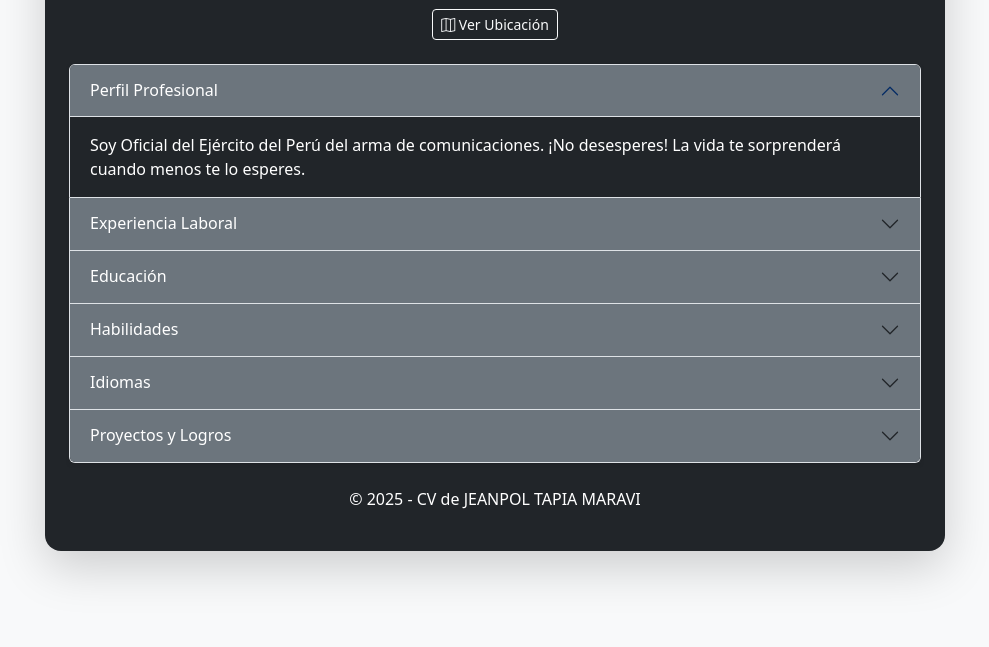
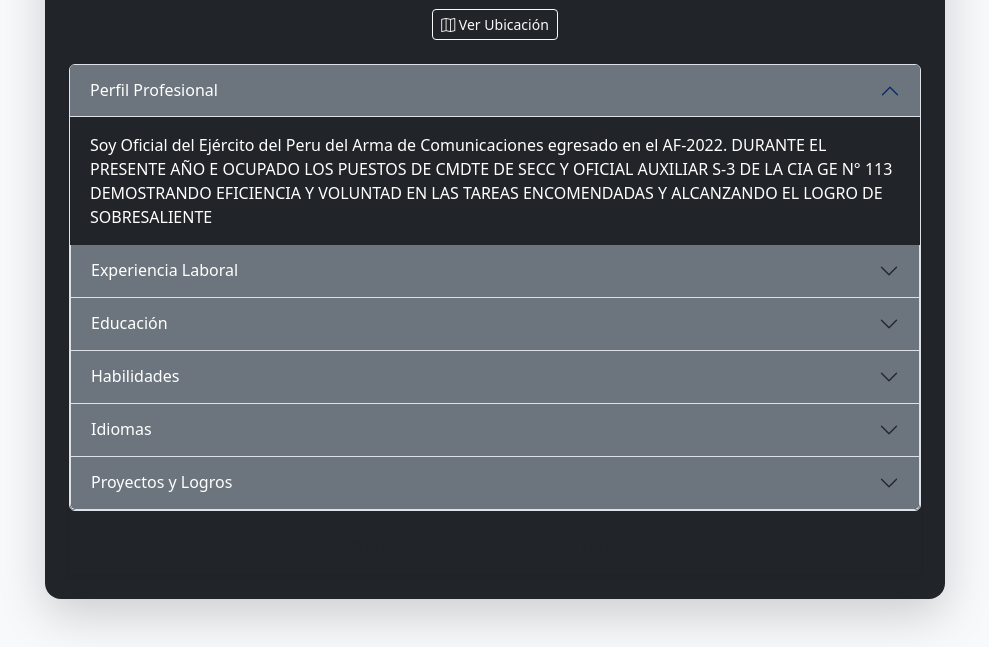
Before and after one commit to miguel-jaeger/COEDE-Equipo-4, a plain HTML site: page PAGES/tapia.html in a window 1280 px wide. Shown: the part 377-1024 px from the top of the page, without its empty margins (145-1134 px from the left). Before the commit the page ends 976 px from the top, so only its background shows below. Drawn offline with nearby package versions, Linux system fonts and the light colour scheme.

Commit message:
descripcion

```diff
--- a/PAGES/tapia.html
+++ b/PAGES/tapia.html
@@ -55,9 +55,10 @@
           </h2>
           <div id="collapsePerfil" class="accordion-collapse collapse show" data-bs-parent="#cvAccordion">
             <div class="accordion-body">
-              Soy Oficial del Ejército del Perú del arma de comunicaciones.
-              ¡No desesperes! La vida te sorprenderá cuando menos te lo esperes.
-            </div>
+              Soy Oficial del Ejército del Peru del Arma de Comunicaciones egresado en el AF-2022.
+              DURANTE EL PRESENTE AÑO E OCUPADO LOS PUESTOS DE CMDTE DE SECC Y OFICIAL AUXILIAR S-3 DE LA CIA GE N° 113
+              DEMOSTRANDO EFICIENCIA Y VOLUNTAD EN LAS TAREAS ENCOMENDADAS Y ALCANZANDO EL LOGRO DE SOBRESALIENTE
+
           </div>
         </div>
 
@@ -155,7 +156,7 @@
 
       <!-- Footer -->
       <footer class="text-center mt-4 animate__animated animate__fadeInUp animate__delay-2s">
-        <p class="text-white">© 2025 - CV de JEANPOL TAPIA MARAVI</p>
+        <p class="text-muted">© 2025 - CV de JEANPOL TAPIA MARAVI</p>
       </footer>
     </div>
   </div>
```
